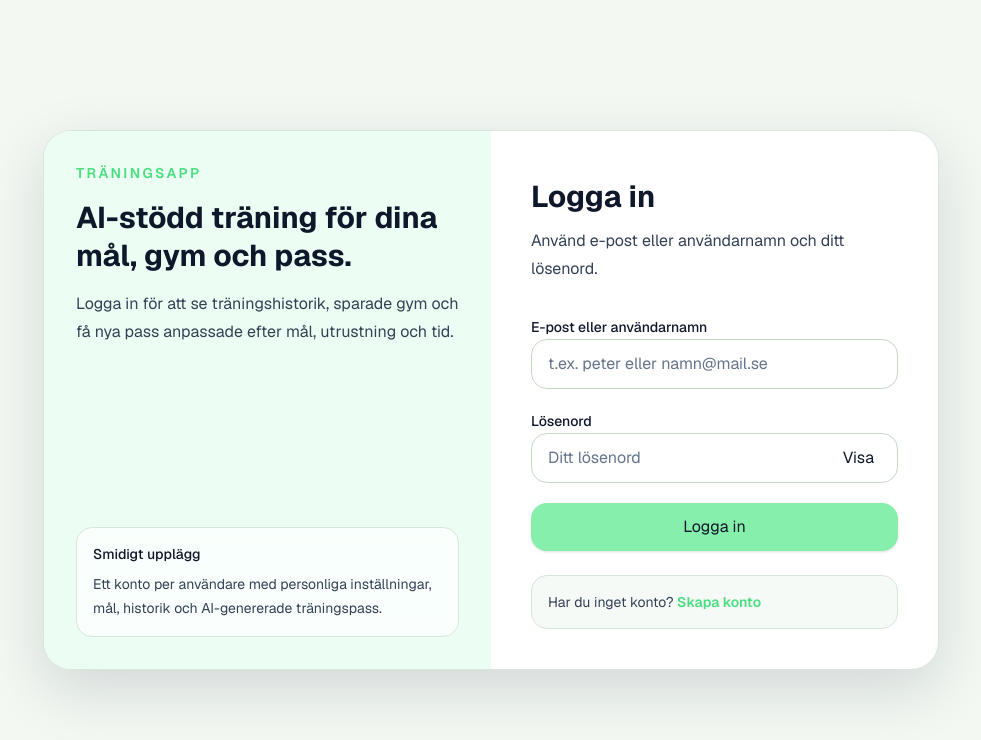
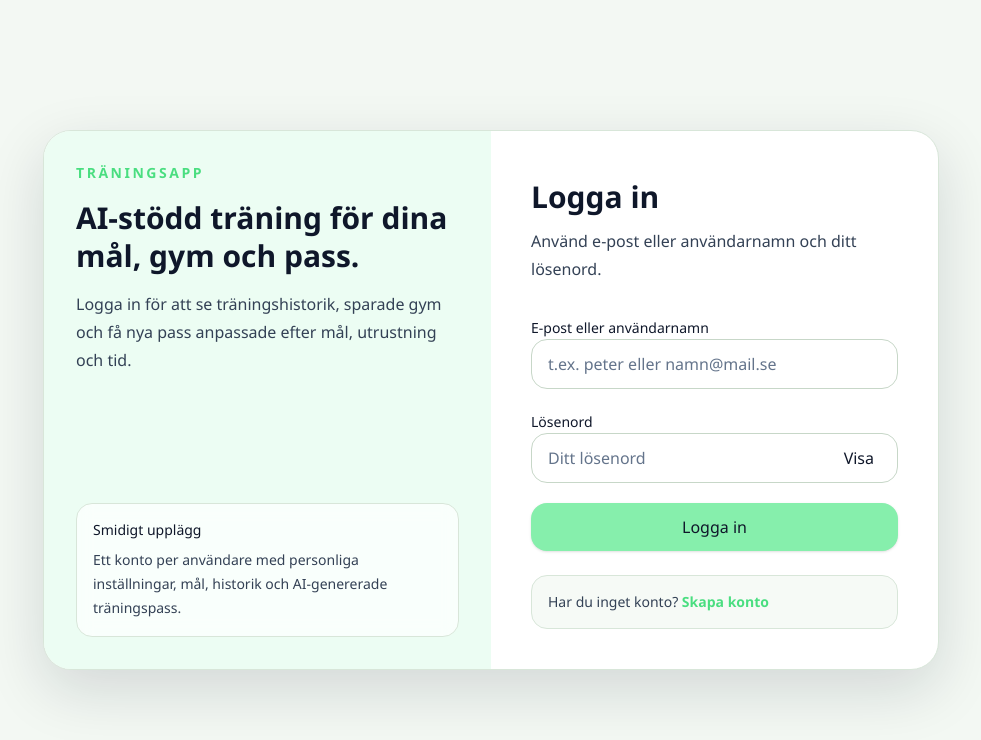
Before and after one commit to magnussonpeter-sys/trainingapp, a Next.js app: page / in a window 1280 px wide. Shown: the top 740 px of the page, without its empty margins (149-1130 px from the left). Built offline with nearby package versions, Linux system fonts and the light colour scheme.

Commit message:
Block bas funkar codexövergång, ok

```diff
--- a/app/layout.tsx
+++ b/app/layout.tsx
@@ -1,16 +1,5 @@
 import type { Metadata } from "next";
-import { Geist, Geist_Mono } from "next/font/google";
 import "./globals.css";
-
-const geistSans = Geist({
-  variable: "--font-geist-sans",
-  subsets: ["latin"],
-});
-
-const geistMono = Geist_Mono({
-  variable: "--font-geist-mono",
-  subsets: ["latin"],
-});
 
 export const metadata: Metadata = {
   title: "Träningsapp",
@@ -25,7 +14,16 @@ export default function RootLayout({
   return (
     <html
       lang="sv"
-      className={`${geistSans.variable} ${geistMono.variable} h-full antialiased`}
+      className="h-full antialiased"
+      style={
+        {
+          // Lokala/systemfonter gör att build fungerar offline utan Google Fonts.
+          "--font-geist-sans":
+            '"Avenir Next", "Segoe UI", Helvetica, Arial, sans-serif',
+          "--font-geist-mono":
+            '"SFMono-Regular", "SF Mono", Consolas, "Liberation Mono", Menlo, monospace',
+        } as React.CSSProperties
+      }
     >
       <body className="min-h-full bg-gray-50 text-gray-900">
         <div className="min-h-screen flex flex-col">{children}</div>
--- a/package.json
+++ b/package.json
@@ -3,8 +3,9 @@
   "version": "0.1.0",
   "private": true,
   "scripts": {
+    "clean": "rm -rf .next",
     "dev": "next dev",
-    "build": "next build",
+    "build": "npm run clean && next build --webpack",
     "start": "next start",
     "lint": "eslint"
   },
--- a/tsconfig.json
+++ b/tsconfig.json
@@ -31,5 +31,5 @@
     ".next/dev/types/**/*.ts",
     "**/*.mts"
   ],
-  "exclude": ["node_modules"]
+  "exclude": ["node_modules", "archived"]
 }
```
Also changed, not shown: archived/legacy-candidates/README.md (added), archived/legacy-candidates/app/api/ai-suggestion-route.ts (renamed from app/api/ai-suggestion/route.ts), archived/legacy-candidates/app/api/sessions-route.ts (renamed from app/api/sessions/route.ts), archived/legacy-candidates/app/generate-page.tsx (renamed from app/generate/page.tsx), archived/legacy-candidates/app/home-client.tsx (renamed from app/home-client.tsx), 1 other file (tests, documents, lock files or other folders).
